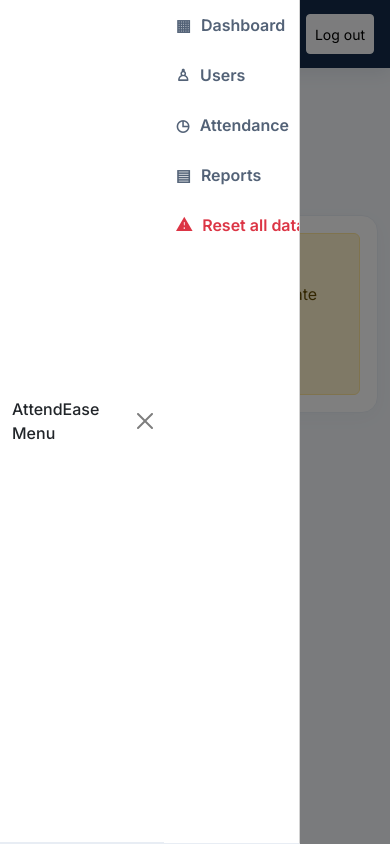
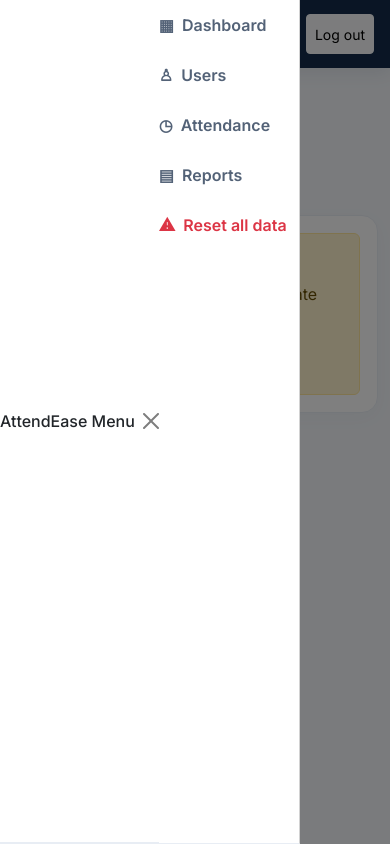
Before and after one commit to emsterjohn/attendease, a Flask app: page /scan in a window 390 px wide, after a click that opens the changed part. Run offline with Flask 3, Linux system fonts and the light colour scheme; the visitor is signed in with stand-in values (Sample User, id 1); data comes from the database, SQL or seed files in the repository; data that the repository does not hold is empty.

Commit message:
Remove all left inset from mobile navigation items

```diff
--- a/static/css/style.css
+++ b/static/css/style.css
@@ -188,14 +188,14 @@ body { font-family:Inter,system-ui,sans-serif; background:var(--bg); color:#1d29
 }
 .time-numeric { font-variant-numeric: tabular-nums; letter-spacing: .06em; }
 
-/* Flush-left mobile navigation drawer */
+/* Flush-left mobile navigation drawer: no left inset on menu items */
 @media (max-width: 991.98px) {
   .sidebar.offcanvas-lg {
     width: min(82vw, 300px);
     padding: 0 !important;
   }
   .sidebar .offcanvas-header {
-    padding: 14px 12px;
+    padding: 12px 0;
     border-bottom: 1px solid #e8edf4;
   }
   .sidebar .offcanvas-body {
@@ -203,14 +203,15 @@ body { font-family:Inter,system-ui,sans-serif; background:var(--bg); color:#1d29
     align-items: stretch;
   }
   .sidebar-label {
-    padding: 14px 12px 8px;
+    padding: 12px 0 8px;
   }
   .sidebar .side-link {
+    display: flex;
     width: 100%;
     justify-content: flex-start;
-    gap: 10px;
+    gap: 8px;
     margin: 0;
-    padding: 13px 12px;
+    padding: 13px 0 !important;
     border-radius: 0;
     text-align: left;
   }
```
